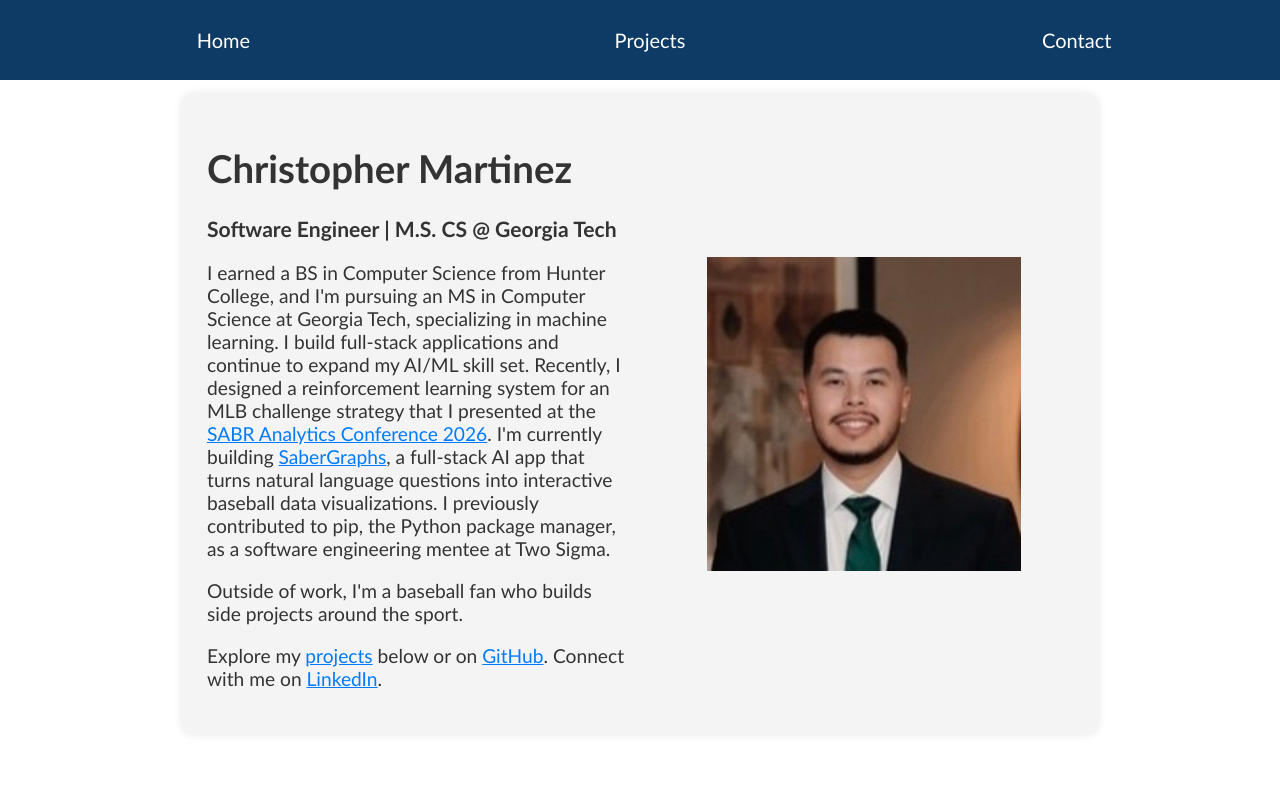
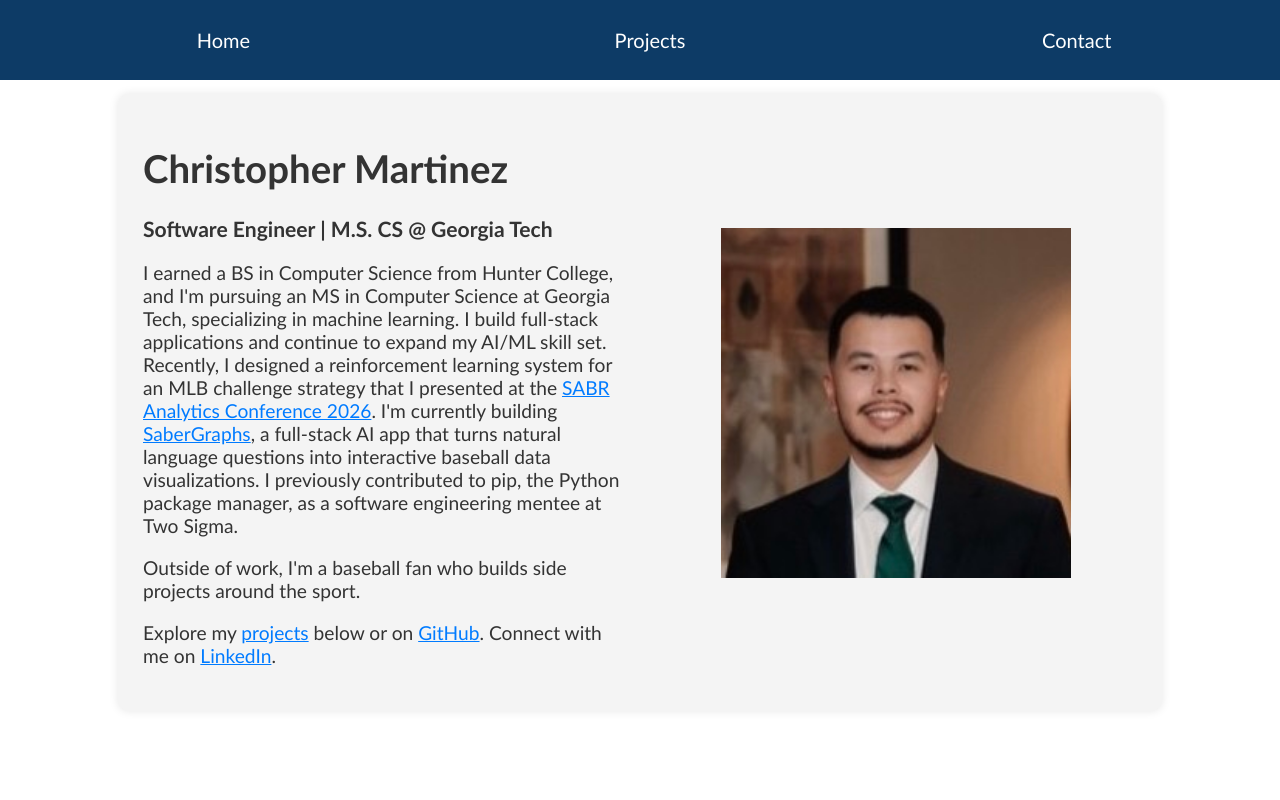
Before and after one commit to cmartinez131/cmartinez131.github.io, a React (Create React App) app: page / in a window 1280 px wide. Shown: the top 800 px of the page. Built offline with nearby package versions, Linux system fonts and the light colour scheme.

Commit message:
update intro

```diff
--- a/src/styles.css
+++ b/src/styles.css
@@ -25,6 +25,7 @@ img {
 .img-med {
     width: 75%;
     height: auto;
+    max-width: 350px;
 }
 
 .headshot {
@@ -298,7 +299,7 @@ img {
     box-shadow: 0 0 10px rgba(0, 0, 0, 0.1);
     padding: 10px;
     margin: 15px auto 0px auto;
-    max-width: 70%;
+    max-width: 80%;
     overflow: hidden;
 }
 
@@ -308,7 +309,7 @@ img {
     box-shadow: 0 0 10px rgba(0, 0, 0, 0.1);
     padding: 20px;
     margin: 10px auto;
-    max-width: 75%;
+    max-width: 70%;
     overflow: hidden;
 }
 
```
